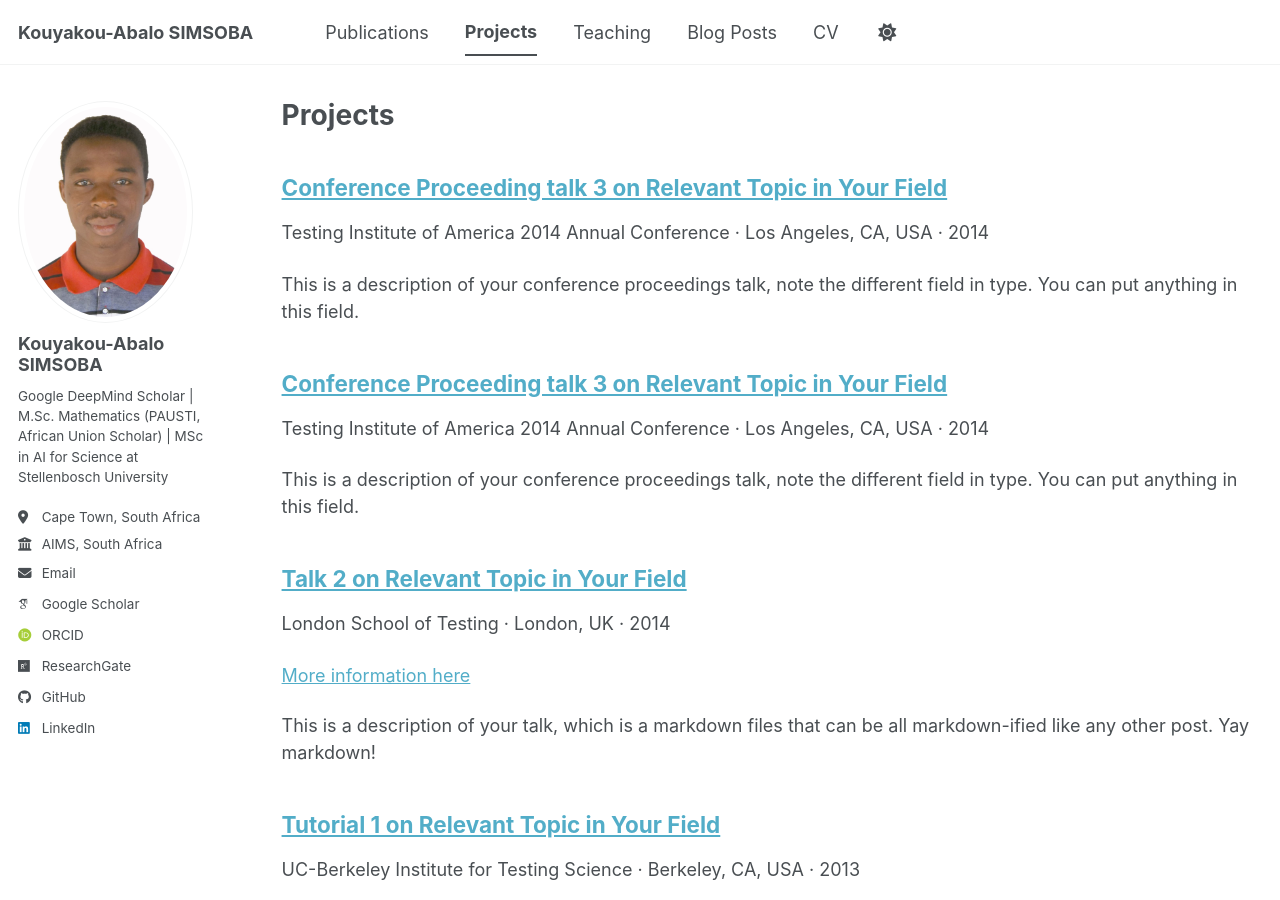
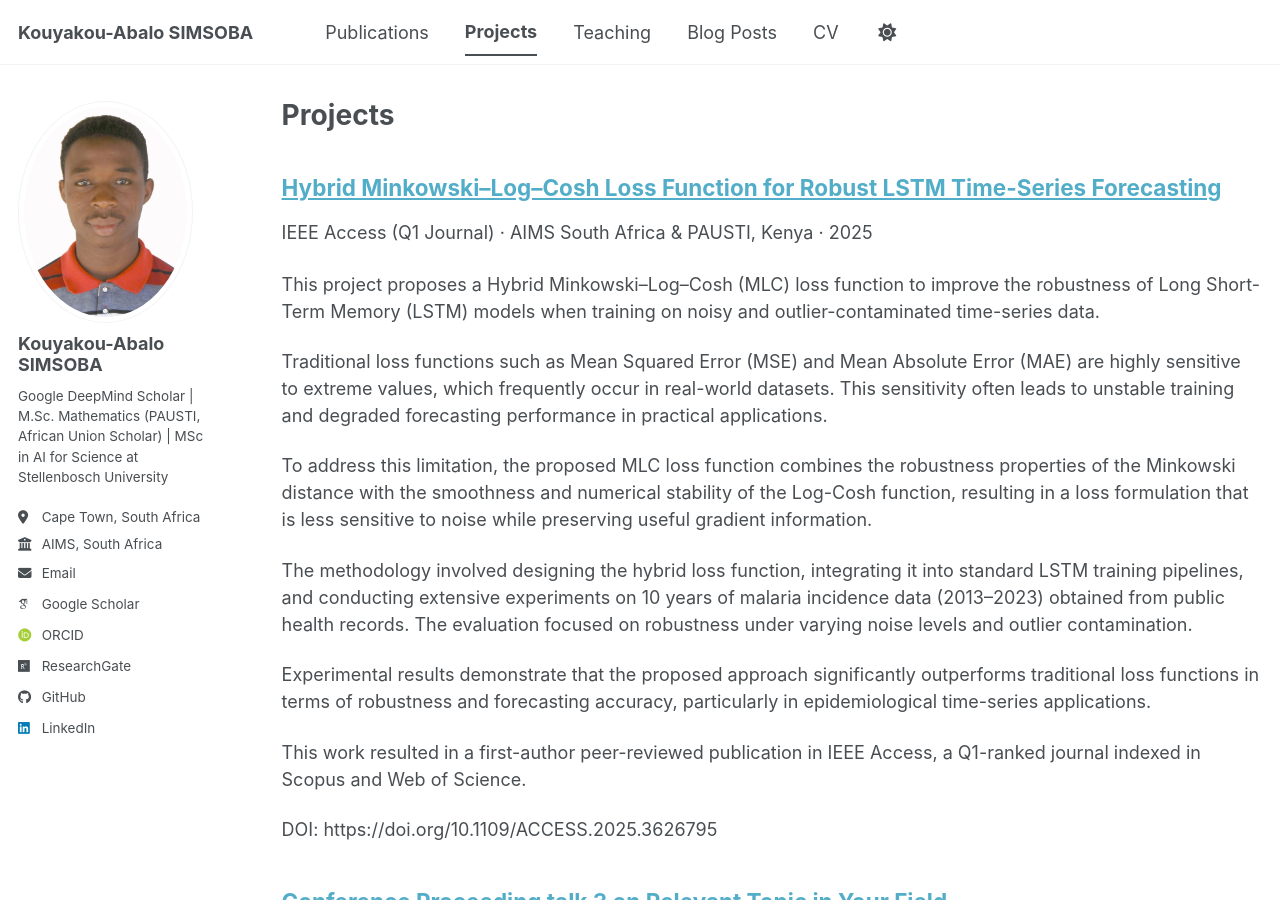
Before and after one commit to simsoba-research/simsoba-research.github.io, a Jekyll site: the page built from _pages/talks.html, in a window 1280 px wide and 900 px high. Built offline with Jekyll 4.4.1, drawn with Linux system fonts in a browser that asks for light colours; some web fonts are replaced; a script bundle is joined from its source files by our own code; library files that are not in the unit come from our copies.

Commit message:
Update 2012-03-01-talk-1.md

```diff
--- a/_talks/2012-03-01-talk-1.md
+++ b/_talks/2012-03-01-talk-1.md
@@ -1,11 +1,23 @@
 ---
-title: "Conference Proceeding talk 3 on Relevant Topic in Your Field"
+title: "Hybrid Minkowski–Log–Cosh Loss Function for Robust LSTM Time-Series Forecasting"
 collection: talks
-type: "Conference proceedings talk"
-permalink: /talks/2014-03-01-talk-3
-venue: "Testing Institute of America 2014 Annual Conference"
-date: 2014-03-01
-location: "Los Angeles, CA, USA"
+type: "Research Project"
+permalink: /projects/hybrid-minkowski-log-cosh-lstm
+venue: "IEEE Access (Q1 Journal)"
+date: 2025-02-15
+location: "AIMS South Africa & PAUSTI, Kenya"
 ---
 
-This is a description of your conference proceedings talk, note the different field in type. You can put anything in this field.
+This project proposes a Hybrid Minkowski–Log–Cosh (MLC) loss function to improve the robustness of Long Short-Term Memory (LSTM) models when training on noisy and outlier-contaminated time-series data.
+
+Traditional loss functions such as Mean Squared Error (MSE) and Mean Absolute Error (MAE) are highly sensitive to extreme values, which frequently occur in real-world datasets. This sensitivity often leads to unstable training and degraded forecasting performance in practical applications.
+
+To address this limitation, the proposed MLC loss function combines the robustness properties of the Minkowski distance with the smoothness and numerical stability of the Log-Cosh function, resulting in a loss formulation that is less sensitive to noise while preserving useful gradient information.
+
+The methodology involved designing the hybrid loss function, integrating it into standard LSTM training pipelines, and conducting extensive experiments on 10 years of malaria incidence data (2013–2023) obtained from public health records. The evaluation focused on robustness under varying noise levels and outlier contamination.
+
+Experimental results demonstrate that the proposed approach significantly outperforms traditional loss functions in terms of robustness and forecasting accuracy, particularly in epidemiological time-series applications.
+
+This work resulted in a first-author peer-reviewed publication in IEEE Access, a Q1-ranked journal indexed in Scopus and Web of Science.
+
+DOI: https://doi.org/10.1109/ACCESS.2025.3626795
```
